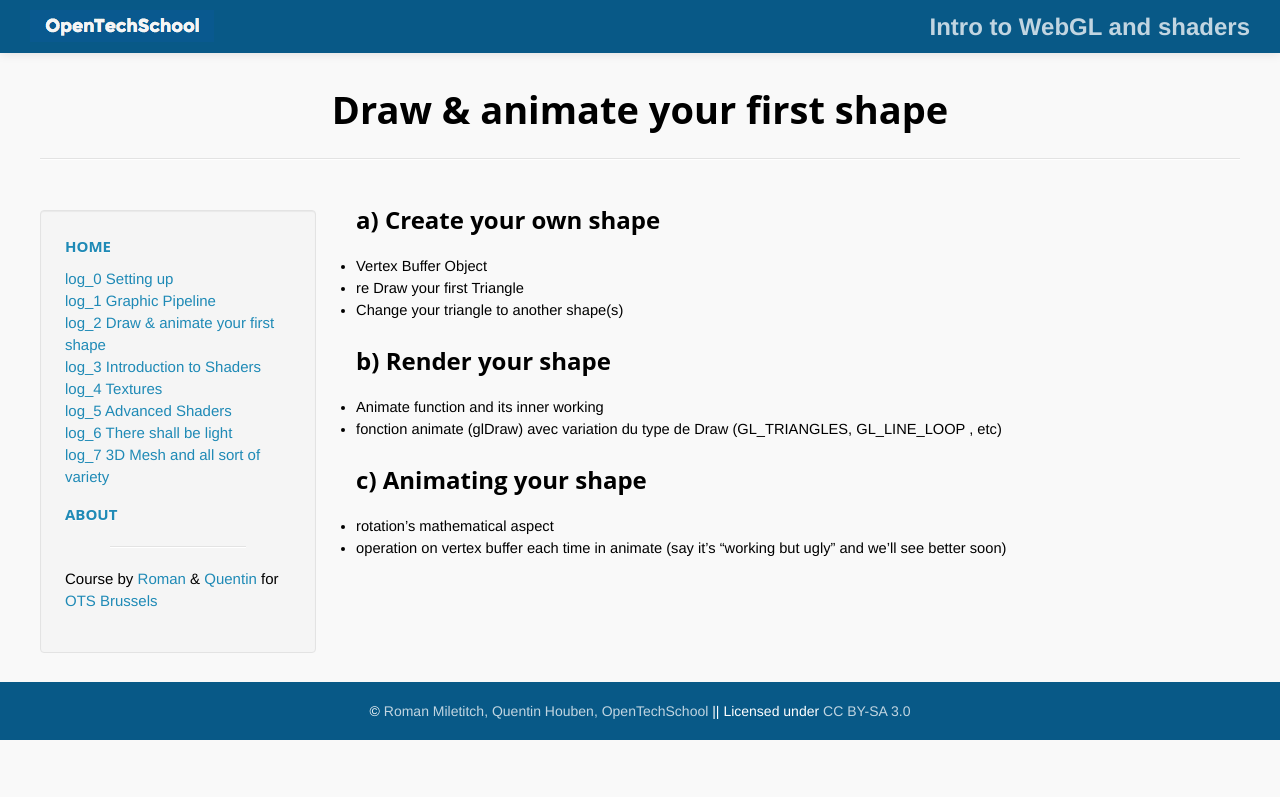
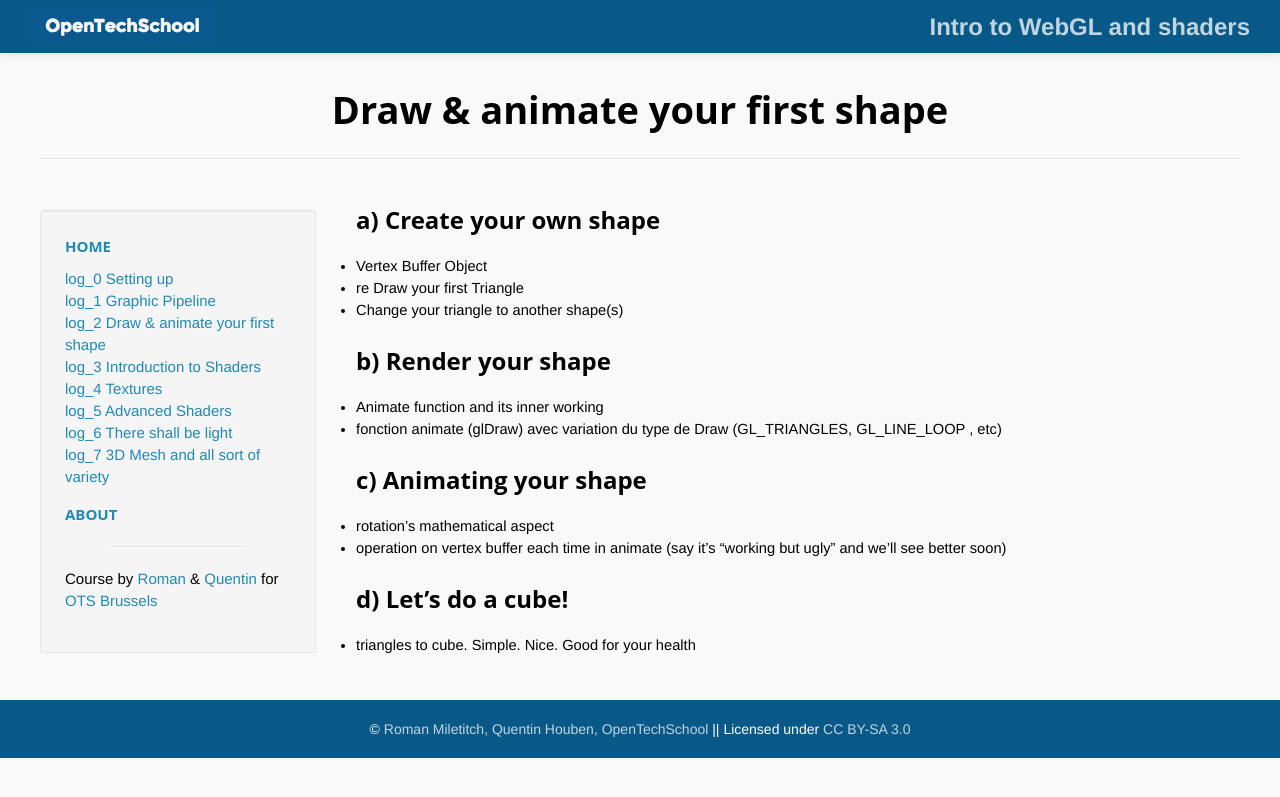
Before and after one commit to OpenTechSchool-Brussels/intro-to-webGL-and-shaders, a Jekyll site: the page built from log2_draw-animate-shape.md, in a window 1280 px wide. Shown: the top 797 px of the page. Built offline with Jekyll 4.4.1, drawn with Linux system fonts in a browser that asks for light colours.

Commit message:
Update log2_draw-animate-shape.md

```diff
--- a/log2_draw-animate-shape.md
+++ b/log2_draw-animate-shape.md
@@ -17,3 +17,6 @@ num: 2
 ## c) Animating your shape
 * rotation's mathematical aspect
 * operation on vertex buffer each time in animate (say it's "working but ugly" and we'll see better soon)
+
+## d) Let's do a cube!
+* triangles to cube. Simple. Nice. Good for your health
```
